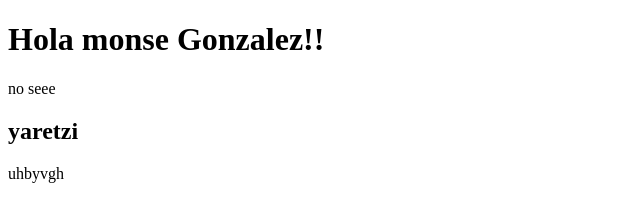
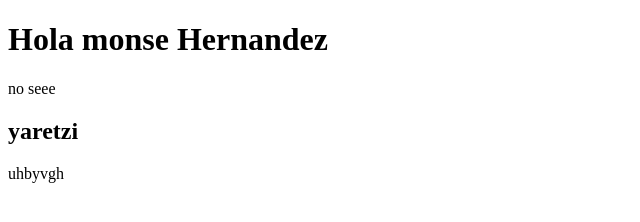
Before and after one commit to judith0517/hello-world-git, a plain HTML site: page index.html in a window 1280 px wide. Shown: the full height of the page, 0-640 px from the left. Drawn offline with Linux system fonts and the light colour scheme.

Commit message:
se modifico nuevamente el titulo

```diff
--- a/index.html
+++ b/index.html
@@ -6,7 +6,7 @@
     <title>Document</title>
 </head>
 <body>
-    <h1>Hola monse Gonzalez!!</h1>
+    <h1>Hola monse Hernandez</h1>
     <p>no seee</p>
 
     <section>
```
